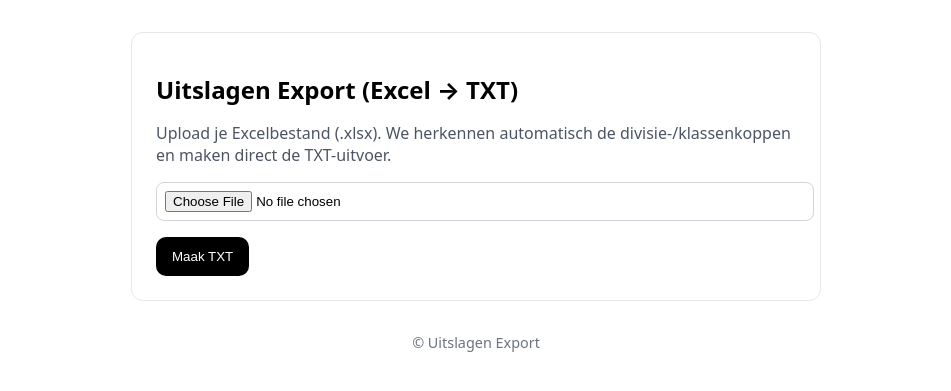
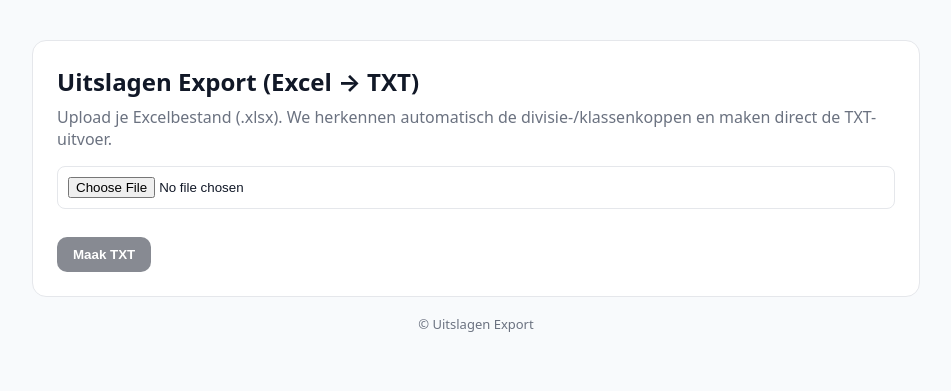
Before and after one commit to roel1983o/DL-voetbaluitslagentool, a Flask app: page / in a window 1280 px wide. Shown: the top 391 px of the page, without its empty margins (164-1115 px from the left). Run offline with Flask 3, Linux system fonts and the light colour scheme.

Commit message:
Update index.html

```diff
--- a/templates/index.html
+++ b/templates/index.html
@@ -3,36 +3,96 @@
   <head>
     <meta charset="utf-8">
     <meta name="viewport" content="width=device-width, initial-scale=1">
-    <title>Uitslagen Export</title>
+    <title>Uitslagen Export (Excel → TXT)</title>
     <style>
-      body { font-family: system-ui, -apple-system, Segoe UI, Roboto, Arial, sans-serif; margin: 2rem; }
-      .card { max-width: 640px; margin: 0 auto; padding: 1.5rem; border: 1px solid #e5e7eb; border-radius: 12px; }
-      h1 { font-size: 1.5rem; margin-bottom: 1rem; }
-      p.help { color: #4b5563; }
-      input[type=file] { padding: 0.5rem; border: 1px solid #d1d5db; border-radius: 8px; width: 100%; }
-      button { margin-top: 1rem; padding: 0.75rem 1rem; border: 0; border-radius: 10px; background: black; color: white; cursor: pointer; }
-      .flash { background: #fef3c7; color: #92400e; padding: 0.75rem; border-radius: 8px; margin-bottom: 1rem; }
-      footer { text-align: center; color: #6b7280; margin-top: 2rem; font-size: 0.9rem; }
+      :root {
+        --bg: #f8fafc;
+        --text: #111827;
+        --muted: #6b7280;
+        --card: #ffffff;
+        --border: #e5e7eb;
+        --btn: #111827;
+        --btn-text: #ffffff;
+      }
+      * { box-sizing: border-box; }
+      body {
+        margin: 0; background: var(--bg); color: var(--text);
+        font-family: ui-sans-serif, system-ui, -apple-system, Segoe UI, Roboto, Arial, sans-serif;
+      }
+      .wrap { max-width: 920px; margin: 40px auto; padding: 0 16px; }
+      .card {
+        background: var(--card);
+        border: 1px solid var(--border);
+        border-radius: 14px;
+        padding: 24px;
+      }
+      h1 { font-size: 24px; margin: 0 0 8px 0; }
+      p.lead { margin: 0 0 16px 0; color: var(--muted); }
+      .row { margin: 16px 0; }
+      input[type="file"] {
+        display: inline-block;
+        width: 100%;
+        padding: 10px;
+        border: 1px solid var(--border);
+        border-radius: 8px;
+        background: #fff;
+      }
+      button {
+        margin-top: 12px;
+        padding: 10px 16px;
+        border: 0;
+        border-radius: 10px;
+        background: var(--btn);
+        color: var(--btn-text);
+        font-weight: 600;
+        cursor: pointer;
+      }
+      button:disabled { opacity: .5; cursor: not-allowed; }
+      .alerts { margin: 8px 0 0; }
+      .alert {
+        padding: 10px 12px; border-radius: 8px; font-size: 14px;
+        background: #fef3c7; color: #92400e; border: 1px solid #fde68a;
+        display: inline-block;
+      }
+      footer {
+        text-align: center; color: var(--muted);
+        font-size: 13px; margin: 18px 0 0;
+      }
     </style>
   </head>
   <body>
+    <div class="wrap">
       <div class="card">
         <h1>Uitslagen Export (Excel → TXT)</h1>
-      {% with messages = get_flashed_messages() %}
-        {% if messages %}
-          {% for msg in messages %}
-            <div class="flash">{{ msg }}</div>
+        <p class="lead">Upload je Excelbestand (.xlsx). We herkennen automatisch de divisie-/klassenkoppen en maken direct de TXT-uitvoer.</p>
+
+        {% set msgs = get_flashed_messages() %}
+        {% if msgs %}
+          <div class="alerts">
+            {% for msg in msgs %}
+              <div class="alert">{{ msg }}</div>
             {% endfor %}
+          </div>
         {% endif %}
-      {% endwith %}
+        {% if error %}<div class="alerts"><div class="alert">{{ error }}</div></div>{% endif %}
+
         <form method="post" enctype="multipart/form-data">
-        <p class="help">
-          Upload je Excelbestand (.xlsx). We herkennen automatisch de divisie-/klassenkoppen en maken direct de TXT-uitvoer.
-        </p>
-        <input type="file" name="file" accept=".xlsx" required>
-        <button type="submit">Maak TXT</button>
+          <div class="row">
+            <input type="file" name="file" accept=".xlsx" id="file" required>
+          </div>
+          <button id="submit" type="submit" disabled>Maak TXT</button>
         </form>
       </div>
+
       <footer>© Uitslagen Export</footer>
+    </div>
+
+    <script>
+      const fileInput = document.getElementById('file');
+      const submit = document.getElementById('submit');
+      fileInput.addEventListener('change', () => {
+        submit.disabled = !fileInput.files.length || !fileInput.files[0].name.toLowerCase().endsWith('.xlsx');
+      });
+    </script>
   </body>
 </html>
```
Lines whose indentation alone changed are shown as unchanged.
